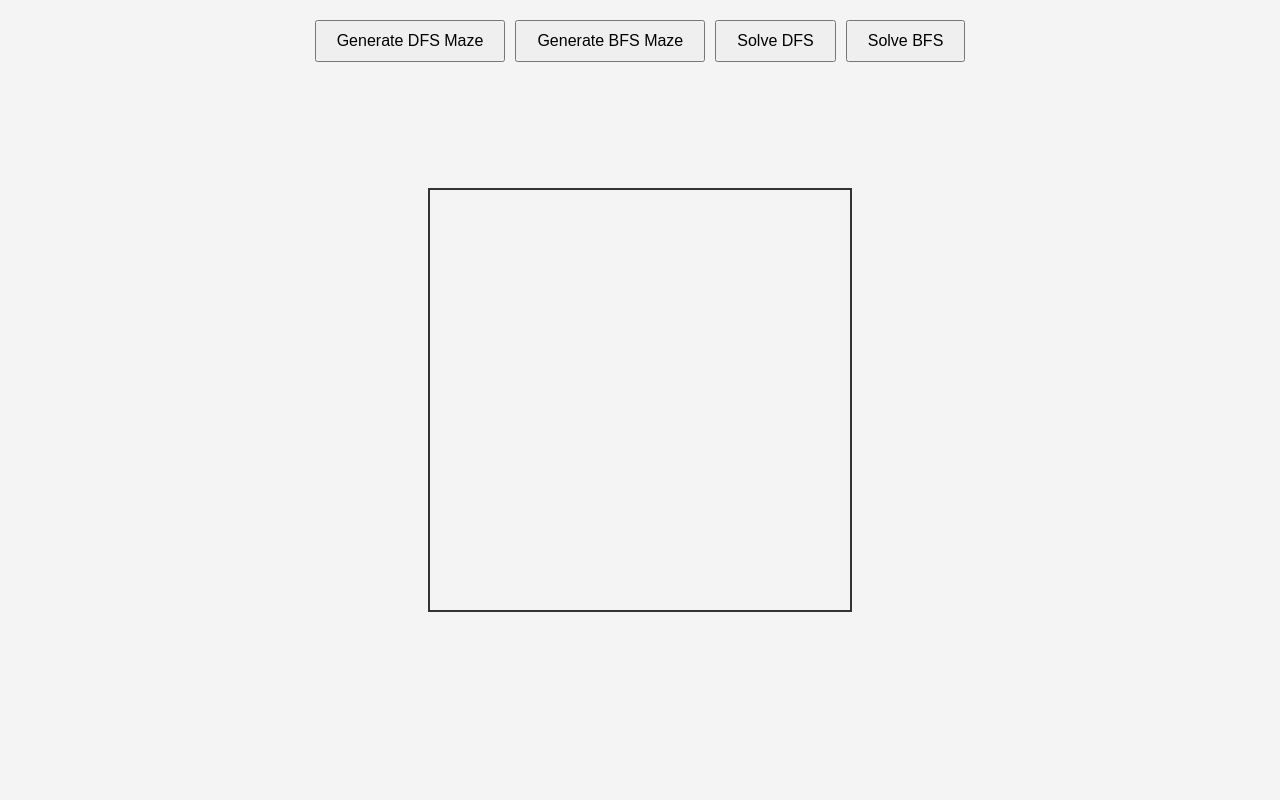
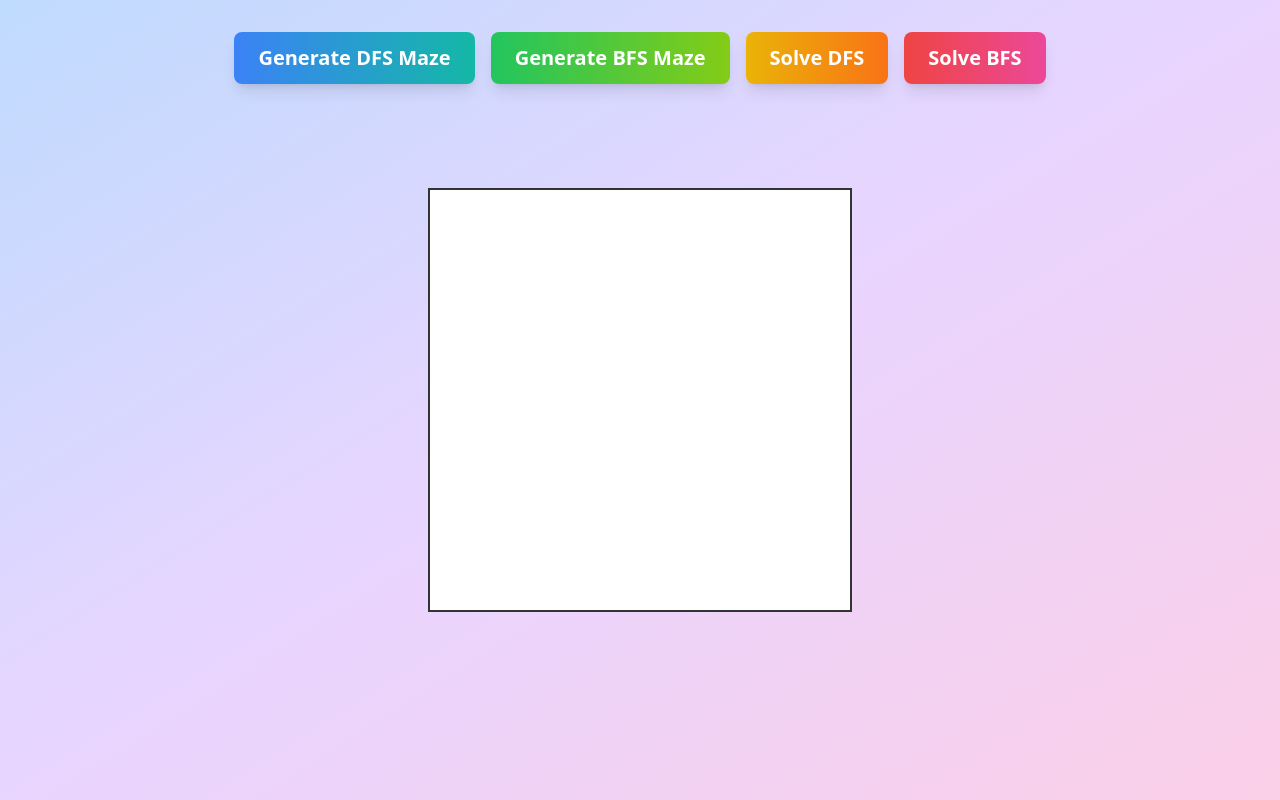
Before and after one commit to PawiX25/maze-creator-solver, a plain HTML site: page index.html in a window 1280 px wide. Drawn offline with nearby package versions, Linux system fonts and the light colour scheme.

Commit message:
Add Tailwind CSS for styling

```diff
--- a/index.html
+++ b/index.html
@@ -4,39 +4,20 @@
     <meta charset="UTF-8">
     <meta name="viewport" content="width=device-width, initial-scale=1.0">
     <title>Maze Generator and Solver</title>
+    <script src="https://cdn.tailwindcss.com"></script>
     <style>
-        body {
-            display: flex;
-            justify-content: center;
-            align-items: center;
-            height: 100vh;
-            background-color: #f4f4f4;
-            margin: 0;
-            font-family: Arial, sans-serif;
-        }
-        canvas {
+        #mazeCanvas {
             border: 2px solid #333;
-        }
-        .controls {
-            position: absolute;
-            top: 20px;
-            display: flex;
-            gap: 10px;
-            z-index: 1;
-        }
-        button {
-            padding: 10px 20px;
-            font-size: 16px;
-            cursor: pointer;
+            background-color: white;
         }
     </style>
 </head>
-<body>
-    <div class="controls">
-        <button onclick="generateMazeDFS()">Generate DFS Maze</button>
-        <button onclick="generateMazeBFS()">Generate BFS Maze</button>
-        <button onclick="solveMazeDFS()">Solve DFS</button>
-        <button onclick="solveMazeBFS()">Solve BFS</button>
+<body class="flex justify-center items-center h-screen bg-gradient-to-br from-blue-200 via-purple-200 to-pink-200 font-sans m-0">
+    <div class="absolute top-8 flex gap-4">
+        <button class="px-6 py-3 text-xl font-semibold bg-gradient-to-r from-blue-500 to-teal-500 text-white rounded-lg shadow-lg hover:scale-105 transform transition-transform duration-300 ease-in-out" onclick="generateMazeDFS()">Generate DFS Maze</button>
+        <button class="px-6 py-3 text-xl font-semibold bg-gradient-to-r from-green-500 to-lime-500 text-white rounded-lg shadow-lg hover:scale-105 transform transition-transform duration-300 ease-in-out" onclick="generateMazeBFS()">Generate BFS Maze</button>
+        <button class="px-6 py-3 text-xl font-semibold bg-gradient-to-r from-yellow-500 to-orange-500 text-white rounded-lg shadow-lg hover:scale-105 transform transition-transform duration-300 ease-in-out" onclick="solveMazeDFS()">Solve DFS</button>
+        <button class="px-6 py-3 text-xl font-semibold bg-gradient-to-r from-red-500 to-pink-500 text-white rounded-lg shadow-lg hover:scale-105 transform transition-transform duration-300 ease-in-out" onclick="solveMazeBFS()">Solve BFS</button>
     </div>
     <canvas id="mazeCanvas"></canvas>
 
```
